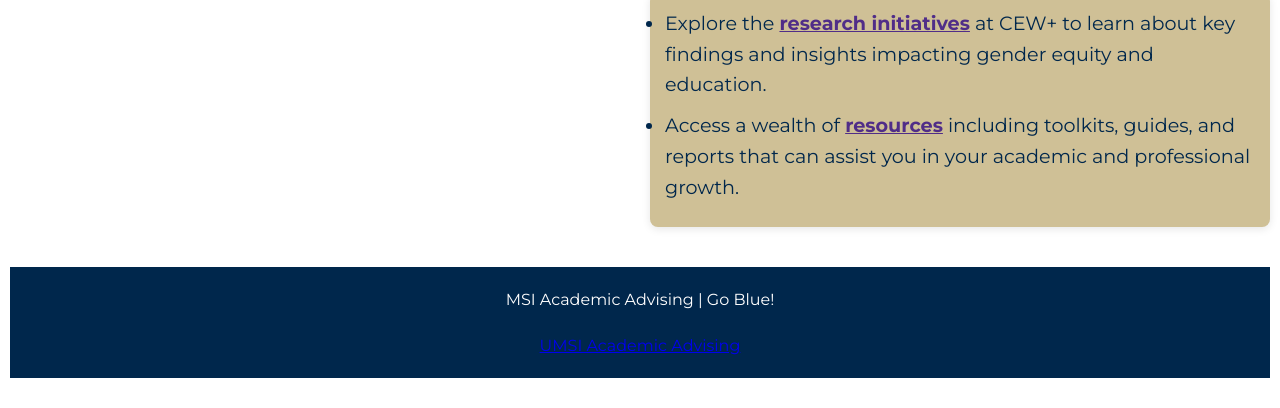
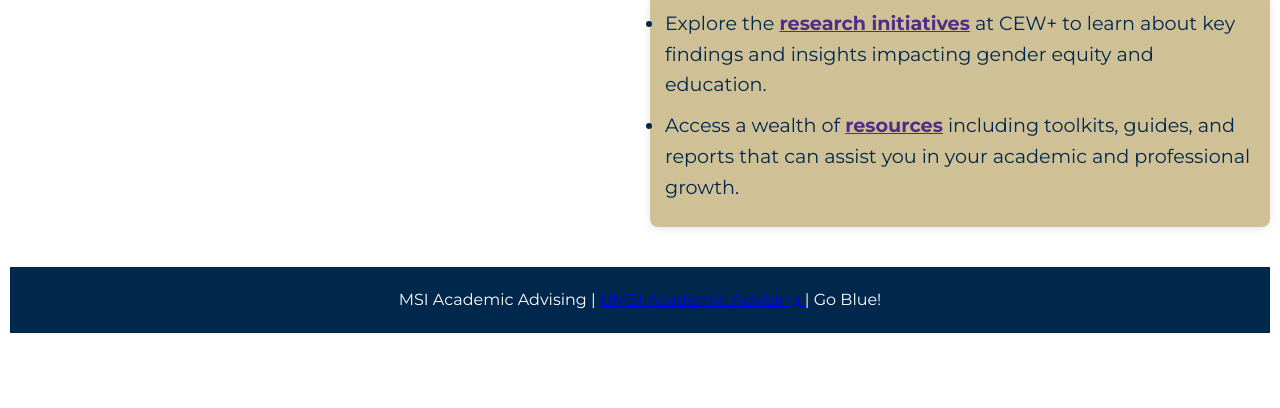
Before and after one commit to ShiyuLi0511/client_project_html_f24, a plain HTML site: page CEW+.html in a window 1280 px wide. Shown: the part 2831-3239 px from the top of the page. After the commit the page ends 3194 px from the top, so only its background shows below. Drawn offline with Linux system fonts and the light colour scheme.

Commit message:
Update CEW+.html

```diff
--- a/CEW+.html
+++ b/CEW+.html
@@ -80,8 +80,7 @@
 
     </main>
     <footer>
-        <p>MSI Academic Advising | Go Blue!</p>
-        <p><a href="https://sites.google.com/umich.edu/msiacademicadvising/student-support-resources">UMSI Academic Advising </a> </p>
+        <p>MSI Academic Advising | <a href="https://sites.google.com/umich.edu/msiacademicadvising/student-support-resources">UMSI Academic Advising </a> | Go Blue!</p>
     </footer>
 
 </body>
```
